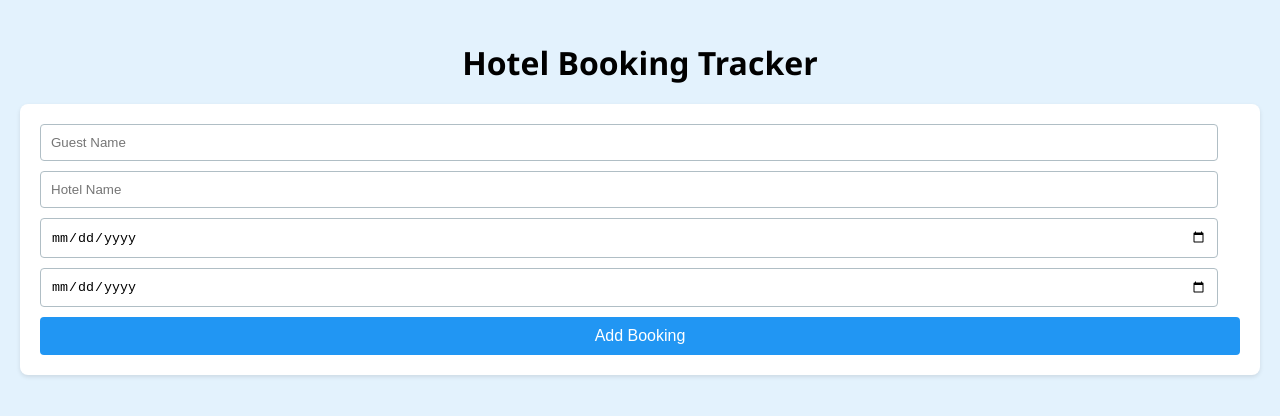
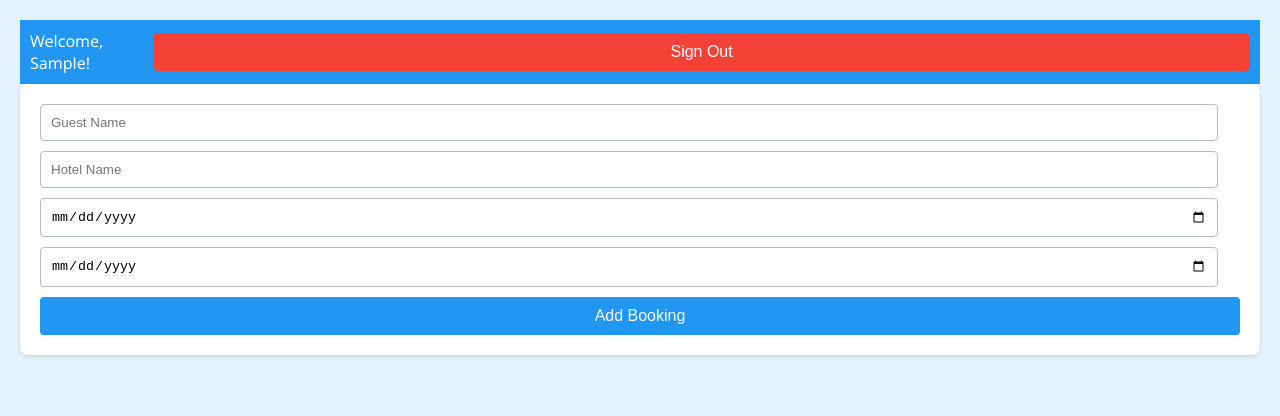
Before and after one commit to RajanPatel098/Hotel-Management, a React (Create React App) app in the folder hotel-management/: page / in a window 1280 px wide. Both pictures are taken after typing "Sample", "Sample123" into the empty fields and a click on the button "Signup". Shown: the top 416 px of the page. Built offline with nearby package versions, Linux system fonts and the light colour scheme.

Commit message:
Add Sign Out Feature

```diff
--- a/hotel-management/src/App.css
+++ b/hotel-management/src/App.css
@@ -69,3 +69,25 @@ li {
     width: 100%;
   }
 }
+
+.banner {
+  background-color: #2196F3; /* Light blue background */
+  color: white;
+  padding: 10px;
+  display: flex;
+  justify-content: space-between;
+  align-items: center;
+}
+
+.banner button {
+  background-color: #f44336; /* Red color for the sign-out button */
+  color: white;
+  border: none;
+  padding: 10px 20px;
+  border-radius: 5px;
+  cursor: pointer;
+}
+
+.banner button:hover {
+  background-color: #d32f2f;
+}
--- a/hotel-management/src/App.js
+++ b/hotel-management/src/App.js
@@ -1,12 +1,13 @@
 import React, { useState } from 'react';
 import './App.css';
+import Login from './Login';
+import Signup from './Signup';
 import BookingForm from './BookingForm';
 import BookingList from './BookingList';
-import Login from './Login';
-import Signup from './Signup';
 
 function App() {
   const [isLoggedIn, setIsLoggedIn] = useState(false);
+  const [user, setUser] = useState("");
   const [bookings, setBookings] = useState([]);
 
   const addBooking = (booking) => {
@@ -18,21 +19,30 @@ function App() {
   };
 
   const handleLogin = (username, password) => {
-    // Here, you'd typically verify the username and password against a backend.
-    // For simplicity, we'll just set isLoggedIn to true.
     setIsLoggedIn(true);
+    setUser(username);
   };
 
   const handleSignup = (username, password) => {
-    // Similar to login, you'd create a new user in your backend.
-    // This is just a placeholder to demonstrate functionality.
     setIsLoggedIn(true);
+    setUser(username);
   };
 
+  const handleSignOut = () => {
+    setIsLoggedIn(false);
+    setUser("");
+  };
 
   return (
     <div className="App">
-      <h1>Hotel Booking Tracker</h1>
+      {isLoggedIn ? (
+        <div className="banner">
+          Welcome, {user}! <button onClick={handleSignOut}>Sign Out</button>
+        </div>
+      ) : (
+        <h1>Hotel Booking Tracker</h1>
+      )}
+
       {!isLoggedIn ? (
         <>
           <Login onLogin={handleLogin} />
@@ -41,7 +51,7 @@ function App() {
       ) : (
         <>
           <BookingForm onAdd={addBooking} />
-          <BookingList bookings={bookings} />
+          <BookingList bookings={bookings} onRemove={removeBooking} />
         </>
       )}
     </div>
```
